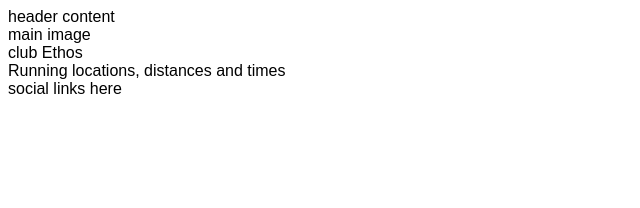
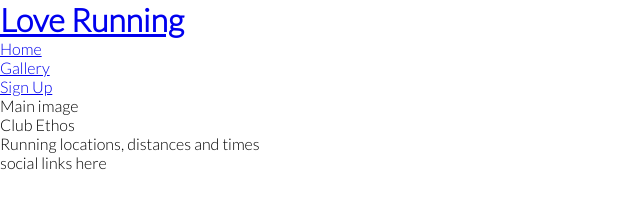
Before and after one commit to Benjibenne/love-running, a plain HTML site: page index.html in a window 1280 px wide. Shown: the whole page, without its empty margins (0-640 px from the left). Drawn offline with Linux system fonts and the light colour scheme.

Commit message:
add google fonts and remove default margins, padding and borders

```diff
--- a/assets/css/style.css
+++ b/assets/css/style.css
@@ -1,3 +1,12 @@
+@import url('https://fonts.googleapis.com/css2?family=Lato:wght@300&family=Oswald&display=swap');
+
+*{
+    margin: 0;
+    padding: 0;
+    border: none;
+}
+
 body {
-    font-family:arial;
+    font-family:lato, sans-serif;
+    font-weight:300;
 }
--- a/index.html
+++ b/index.html
@@ -1,5 +1,6 @@
 <!DOCTYPE html>
 <html lang="en">
+
 <head>
   <meta charset="UTF-8">
   <meta http-equiv="X-UA-Compatible" content="IE=edge">
@@ -10,13 +11,32 @@
   <link rel="stylesheet" href="assets/css/style.css">
   <title>Love Running</title>
 </head>
+
 <body>
-<header> header content</header>
+  <header>
+    <a href="index.html">
+      <h1>Love Running</h1>
+    </a>
+    <nav>
+      <ul>
+        <li>
+          <a href="index"> Home</a>
+
+        </li>
+        <li>
+          <a href="#"> Gallery</a>
+        </li>
+        <li>
+          <a href="#">Sign Up</a>
+        </li>
+      </ul>
+    </nav>
+  </header>
   <section>
-    main image
+    Main image
   </section>
   <section>
-    club Ethos
+    Club Ethos
   </section>
   <section>
     Running locations, distances and times
@@ -25,4 +45,5 @@
     social links here
   </footer>
 </body>
+
 </html>
```
Lines whose indentation alone changed are shown as unchanged.
